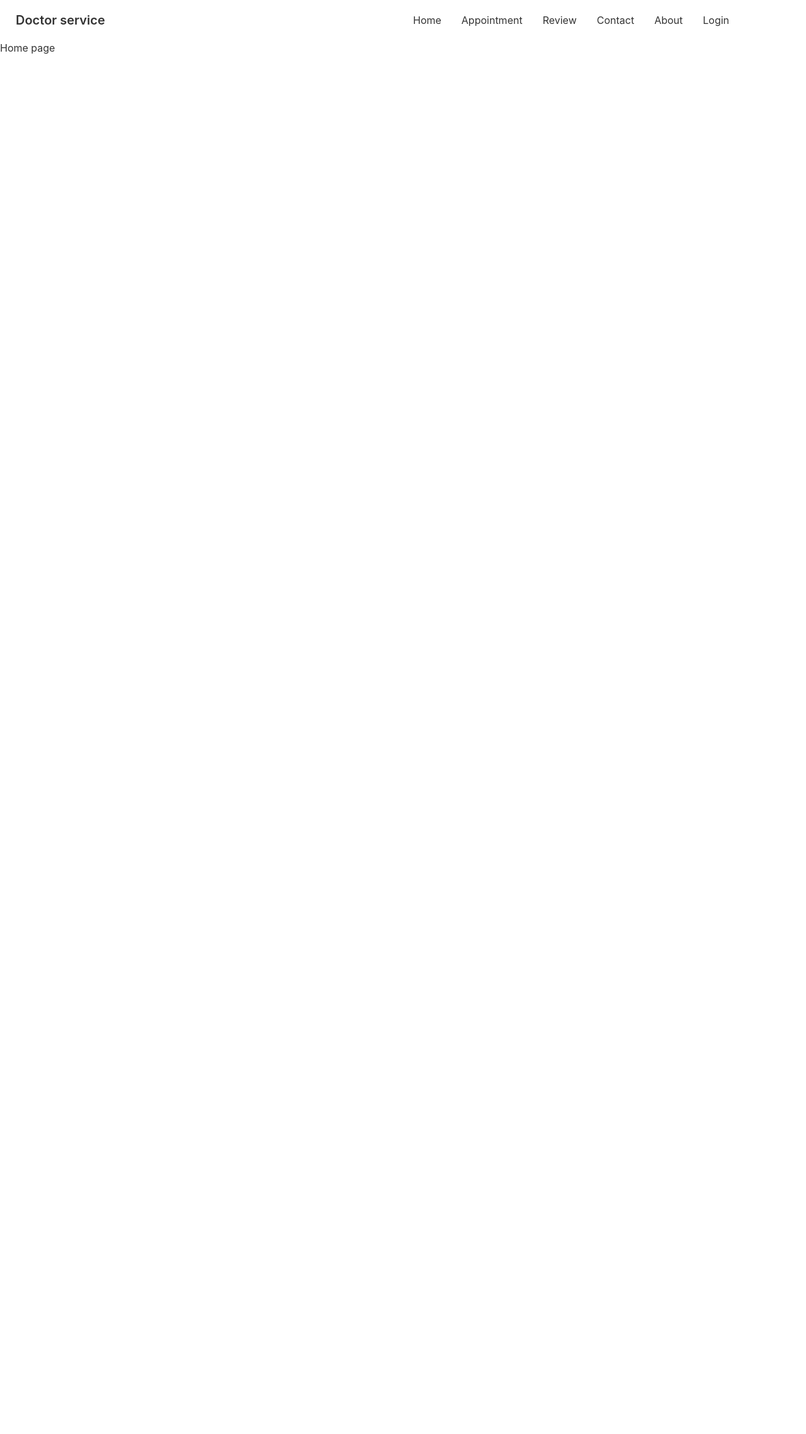
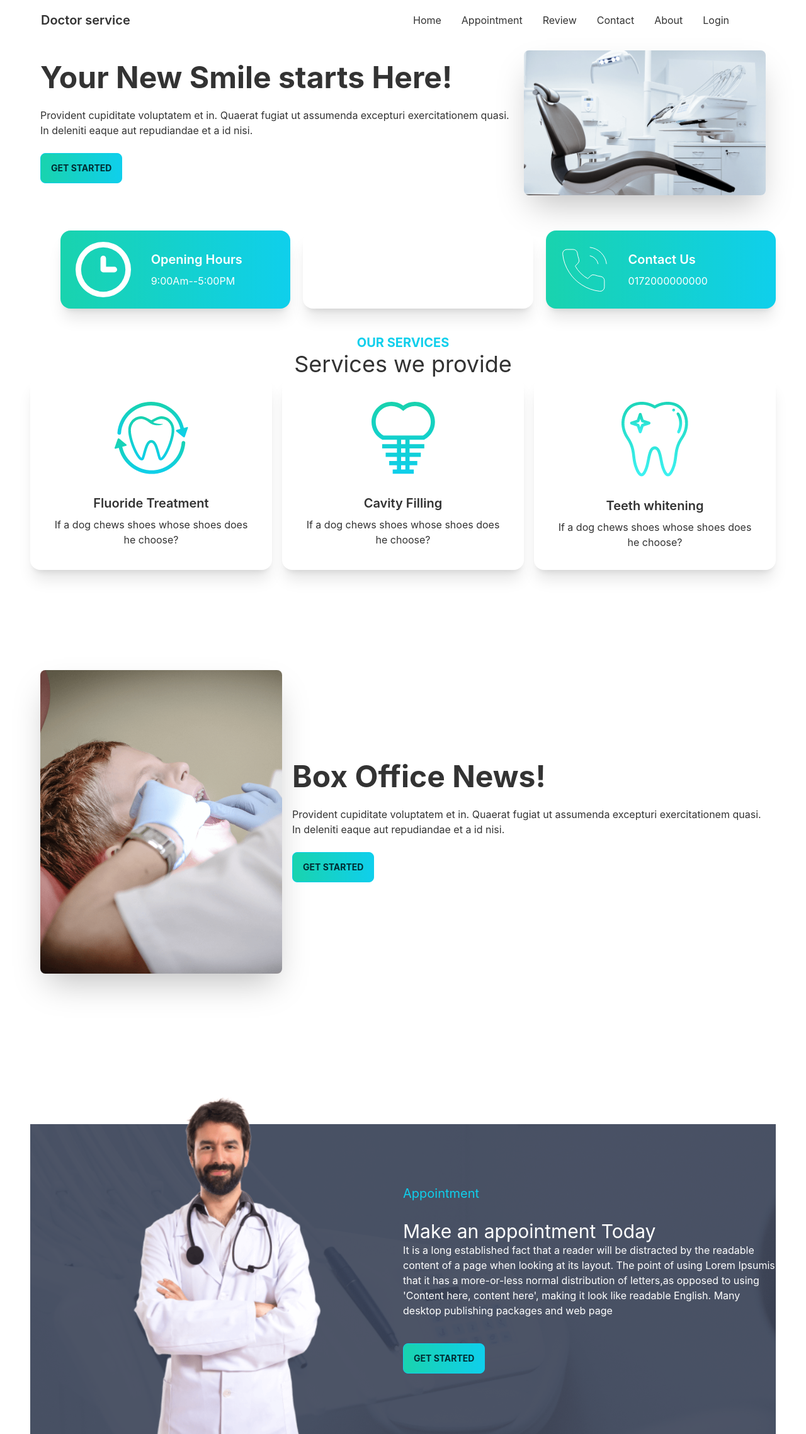
Before and after one commit to BabulKumar2022/doctor-client-service, a React (Create React App) app: page / in a window 1280 px wide. Shown: the whole page at 63% size. Before the commit the page ends 800 px from the top, so only its background shows below. Built offline with nearby package versions, Linux system fonts and the light colour scheme.

Commit message:
appoint added

```diff
--- a/src/App.js
+++ b/src/App.js
@@ -1,4 +1,3 @@
-
 import { Route, Routes } from 'react-router-dom';
 import './App.css';
 import Contact from './Pages/Contact/Contact';
@@ -10,6 +9,7 @@ import Appointment from './Pages/Appointment/Appointment';
 import About from './Pages/About/About';
 
 function App() {
+
   return (
     <div className="">
       <Navbar></Navbar>
@@ -20,7 +20,6 @@ function App() {
         <Route path='/review' element={<Review></Review>}></Route>
         <Route path='/appointment' element={<Appointment></Appointment>}></Route>
         <Route path='/about' element={<About></About>}></Route>
-
       </Routes>
     </div>
   );
--- /dev/null
+++ b/src/Pages/Home/Home/Banner.js
@@ -0,0 +1,25 @@
+import React from "react";
+import chair from "../../../assets/images/chair.png";
+
+const Banner = () => {
+  return (
+    <div class="hero  ">
+      <div class="hero-content flex-col lg:flex-row-reverse">
+        <img src={chair} class="max-w-sm rounded-lg shadow-2xl" />
+        <div>
+          <h1 class="text-5xl font-bold">Your New Smile starts Here!</h1>
+          <p class="py-6">
+            Provident cupiditate voluptatem et in. Quaerat fugiat ut assumenda
+            excepturi exercitationem quasi. In deleniti eaque aut repudiandae et
+            a id nisi.
+          </p>
+          <button class="btn btn-primary uppercase font-bold bg-gradient-to-r from-secondary to-primary">
+            Get Started
+          </button>
+        </div>
+      </div>
+    </div>
+  );
+};
+
+export default Banner;
--- /dev/null
+++ b/src/Pages/Home/Home/Care.js
@@ -0,0 +1,23 @@
+import React from "react";
+import care from "../../../assets/images/treatment.png";
+import PrimaryBtn from "../Shared/PrimaryBtn";
+const Care = () => {
+  return (
+    <div class="hero min-h-screen ">
+      <div class="hero-content flex-col lg:flex-row">
+        <img src={care} class="max-w-sm rounded-lg shadow-2xl" />
+        <div>
+          <h1 class="text-5xl font-bold">Box Office News!</h1>
+          <p class="py-6">
+            Provident cupiditate voluptatem et in. Quaerat fugiat ut assumenda
+            excepturi exercitationem quasi. In deleniti eaque aut repudiandae et
+            a id nisi.
+          </p>
+        <PrimaryBtn></PrimaryBtn>
+        </div>
+      </div>
+    </div>
+  );
+};
+
+export default Care;
--- a/src/Pages/Home/Home/Home.js
+++ b/src/Pages/Home/Home/Home.js
@@ -1,9 +1,19 @@
 import React from 'react';
+import Banner from './Banner';
+import Care from './Care';
+import Info from './Info';
+import MakeAppointment from './MakeAppointment';
+import Services from './Services';
+
 
 const Home = () => {
     return (
-        <div>
-           <h2>Home page</h2>
+        <div className='px-12'>
+           <Banner></Banner>
+            <Info></Info>
+            <Services></Services>
+            <Care></Care>
+          <MakeAppointment></MakeAppointment>
         </div>
     );
 };
--- /dev/null
+++ b/src/Pages/Home/Home/Info.js
@@ -0,0 +1,19 @@
+import React from "react";
+import InfoCard from "./InfoCard";
+import clock from "../../../assets/icons/clock.svg";
+import marker from "../../../assets/icons/marker.svg";
+import phone from "../../../assets/icons/phone.svg";
+
+const Info = () => {
+  return (
+    <div class="grid grid-cols-3 mt-10  gap-5 ps-12">
+      <InfoCard bagClass='bg-gradient-to-r from-secondary to-primary' cardTitle="Opening Hours" cardText="9:00Am--5:00PM" img={clock}></InfoCard>
+      <InfoCard bagClass='bg-accent' cardTitle="Our Location" cardText="Click identify our location" img={marker}></InfoCard>
+      <InfoCard bagClass='bg-gradient-to-r from-secondary to-primary' cardTitle="Contact Us" cardText="0172000000000" img={phone}></InfoCard>
+
+
+    </div>
+  );
+};
+
+export default Info;
--- /dev/null
+++ b/src/Pages/Home/Home/InfoCard.js
@@ -0,0 +1,17 @@
+import React from "react";
+
+const InfoCard = ({ img, cardTitle, cardText, bagClass }) => {
+  return (
+    <div class={`card card-side bg-base-100 shadow-xl ${bagClass}`}>
+      <figure className="pl-6">
+        <img src={img} alt="clock" />
+      </figure>
+      <div class="card-body text-white">
+        <h2 class="card-title">{cardTitle}</h2>
+        <p>{cardText}</p>
+      </div>
+    </div>
+  );
+};
+
+export default InfoCard;
--- /dev/null
+++ b/src/Pages/Home/Home/MakeAppointment.js
@@ -0,0 +1,28 @@
+import React from "react";
+import doctor from "../../../assets/images/doctor.png";
+import appointment from "../../../assets/images/appointment.png";
+import PrimaryBtn from "../Shared/PrimaryBtn";
+const MakeAnointment = () => {
+  return (
+    <section style={{background: `url(${appointment})`}}  className="flex justify-center items-center mt-20">
+      <div className=" flex-1 hidden lg:block">
+        <img className="mt-[-100px]" src={doctor} alt="" />
+      </div>
+      <div className=" flex-1">
+        <h3 className="text-xl text-primary  mb-7 ">Appointment</h3>
+        <h4 className="text-3xl text-white">Make an appointment Today</h4>
+        <p className="text-white mb-10">
+          It is a long established fact that a reader will be distracted by the
+          readable content of a page when looking at its layout. The point of
+          using Lorem Ipsumis that it has a more-or-less normal distribution of
+          letters,as opposed to using 'Content here, content here', making it
+          look like readable English. Many desktop publishing packages and web
+          page
+        </p>
+        <PrimaryBtn></PrimaryBtn>
+      </div>
+    </section>
+  );
+};
+
+export default MakeAnointment;
--- /dev/null
+++ b/src/Pages/Home/Home/Service.js
@@ -0,0 +1,21 @@
+import React from "react";
+
+const Service = ({service}) => {
+  return (
+    <div class="card lg:max-w-lg bg-base-100 shadow-xl">
+      <figure class="px-10 pt-10">
+        <img
+          src={service.img}
+          alt="Shoes"
+          class="rounded-xl"
+        />
+      </figure>
+      <div class="card-body items-center text-center">
+        <h2 class="card-title">{service.name}</h2>
+        <p>If a dog chews shoes whose shoes does he choose?</p>
+      </div>
+    </div>
+  );
+};
+
+export default Service;
--- /dev/null
+++ b/src/Pages/Home/Home/Services.js
@@ -0,0 +1,40 @@
+import React from "react";
+import fluoride from "../../../assets/images/fluoride.png";
+import cavity from "../../../assets/images/cavity.png";
+import whitening from "../../../assets/images/whitening.png";
+import Service from "./Service";
+
+const Services = () => {
+  const services = [
+    {
+      _id: 1,
+      name: "Fluoride Treatment",
+      img: fluoride,
+    },
+    {
+      _id: 2,
+      name: "Cavity Filling",
+      img: cavity,
+    },
+    {
+      _id: 3,
+      name: "Teeth whitening",
+      img: whitening,
+    },
+  ];
+  return (
+    <div>
+      <div className="text-center text-xl   mt-10 ">
+        <h2 className="text-primary uppercase font-bold">Our Services</h2>
+        <h2 className="text-4xl">Services we provide</h2>
+      </div>
+      <div className="grid lg:grid-cols-3 gap-4">
+        {services.map((service) => (
+          <Service key={service._id} service={service}></Service>
+        ))}
+      </div>
+    </div>
+  );
+};
+
+export default Services;
--- a/src/Pages/Home/Shared/Navbar.js
+++ b/src/Pages/Home/Shared/Navbar.js
@@ -1,33 +1,60 @@
-import React from 'react';
-import { Link } from 'react-router-dom';
+import React from "react";
+import { Link } from "react-router-dom";
 
 const Navbar = () => {
-  const menuItems =
+  const menuItems = (
     <>
-        <li><Link to="/">Home</Link></li>
-        <li><Link to="/appointment">Appointment</Link></li>
-        <li><Link to="/review">Review</Link></li>
-        <li><Link to="/contact">Contact</Link></li>
-        <li><Link to="/about">About</Link></li>
-        <li><Link to="/login">Login</Link></li>
+      <li>
+        <Link to="/">Home</Link>
+      </li>
+      <li>
+        <Link to="/appointment">Appointment</Link>
+      </li>
+      <li>
+        <Link to="/review">Review</Link>
+      </li>
+      <li>
+        <Link to="/contact">Contact</Link>
+      </li>
+      <li>
+        <Link to="/about">About</Link>
+      </li>
+      <li>
+        <Link to="/login">Login</Link>
+      </li>
     </>
+  );
   return (
-        <div class="navbar bg-base-100">
+    <div class="navbar bg-base-100 px-12">
       <div class="navbar-start">
         <div class="dropdown">
           <label tabindex="0" class="btn btn-ghost lg:hidden">
-        <svg xmlns="http://www.w3.org/2000/svg" class="h-5 w-5" fill="none" viewBox="0 0 24 24" stroke="currentColor"><path stroke-linecap="round" stroke-linejoin="round" stroke-width="2" d="M4 6h16M4 12h8m-8 6h16" /></svg>
+            <svg
+              xmlns="http://www.w3.org/2000/svg"
+              class="h-5 w-5"
+              fill="none"
+              viewBox="0 0 24 24"
+              stroke="currentColor"
+            >
+              <path
+                stroke-linecap="round"
+                stroke-linejoin="round"
+                stroke-width="2"
+                d="M4 6h16M4 12h8m-8 6h16"
+              />
+            </svg>
           </label>
-      <ul tabindex="0" class="menu menu-compact dropdown-content mt-3 p-2 shadow bg-base-100 rounded-box w-52">
+          <ul
+            tabindex="0"
+            class="menu menu-compact dropdown-content mt-3 p-2 shadow bg-base-100 rounded-box w-52"
+          >
             {menuItems}
           </ul>
         </div>
         <a class="btn btn-ghost normal-case text-xl">Doctor service</a>
       </div>
       <div class="navbar-center hidden lg:flex">
-    <ul class="menu menu-horizontal p-0">
-    {menuItems}
-    </ul>
+        <ul class="menu menu-horizontal p-0">{menuItems}</ul>
       </div>
     </div>
   );
--- /dev/null
+++ b/src/Pages/Home/Shared/PrimaryBtn.js
@@ -0,0 +1,13 @@
+import React from 'react';
+
+const PrimaryBtn = () => {
+    return (
+        <div>
+            <button class="btn btn-primary uppercase font-bold bg-gradient-to-r from-secondary to-primary">
+            Get Started
+          </button>
+        </div>
+    );
+};
+
+export default PrimaryBtn;
```
Lines whose indentation alone changed are shown as unchanged.
